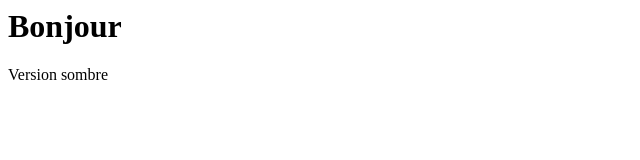
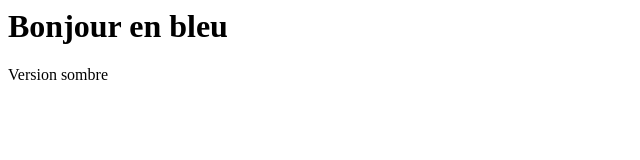
Before and after one commit to jamil81120/premier-depot, a plain HTML site: page index.html in a window 1280 px wide. Shown: the whole page, without its empty margins (0-640 px from the left). Drawn offline with Linux system fonts and the light colour scheme.

```diff
--- a/index.html
+++ b/index.html
@@ -1,2 +1,2 @@
-<h1>Bonjour</h1>
+<h1>Bonjour en bleu</h1>
 <p>Version sombre</p>
```
